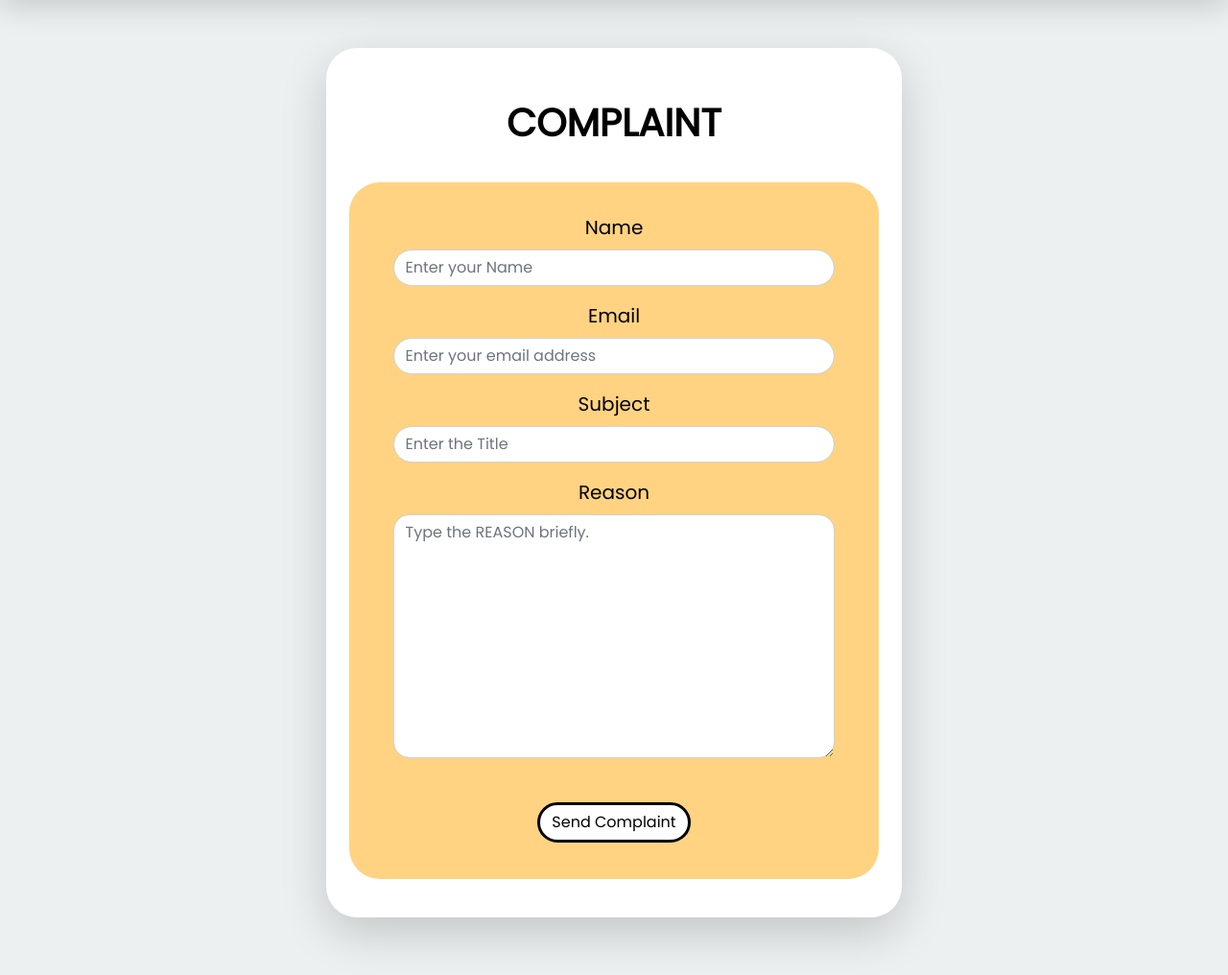
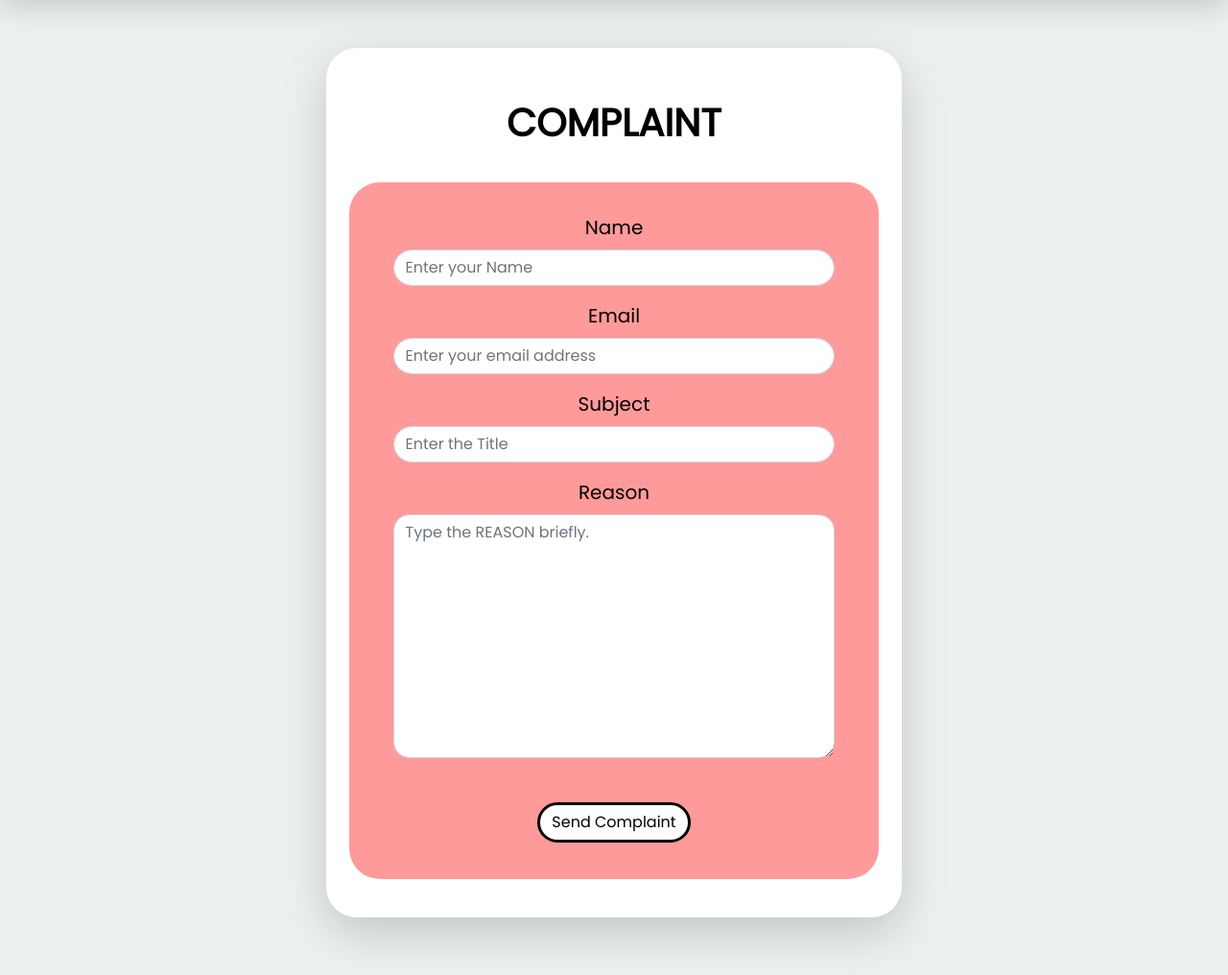
Before and after one commit to VishnuKumarSS/Society-Management-Application, a Django app: page /user_login/complaint/add/ in a window 1280 px wide. Shown: the part 62-1078 px from the top of the page at 96% size. Run offline with Django 4.2, Linux system fonts and the light colour scheme; parts of the project's set-up code (start-up, migrations or seed data) failed here and were passed over; some libraries are stand-ins or nearby versions.

Commit message:
Color changes

```diff
--- a/user_login/templates/complaint_add.html
+++ b/user_login/templates/complaint_add.html
@@ -19,7 +19,7 @@
 <br>
 <h1 style="font-weight:bold;">COMPLAINT</h1>
 <br>
-<div class="form-group" style="background:#ffd381; border-radius:2rem; padding:0.5rem;">
+<div class="form-group" style="background:#FF9A9A; border-radius:2rem; padding:0.5rem;">
     <form action="{% url 'user_login:complaint_add' %}" method="POST"> <!-- here we are specifying the method for the button we used below.-->
 
        {% csrf_token %} <!-- # its an encryption token.-->
--- a/user_login/templates/suggestion_add.html
+++ b/user_login/templates/suggestion_add.html
@@ -22,7 +22,7 @@
 
 
 
-<div class="form-group" style="background:#ffd381; border-radius:2rem; padding:0.5rem;">
+<div class="form-group" style="background:#c7ffe5; border-radius:2rem; padding:0.5rem;">
     <form action="{% url 'user_login:suggestion_add' %}" method="POST"> <!-- here we are specifying the method for the button we used below.-->
 
        {% csrf_token %} <!-- # its an encryption token.-->
```
